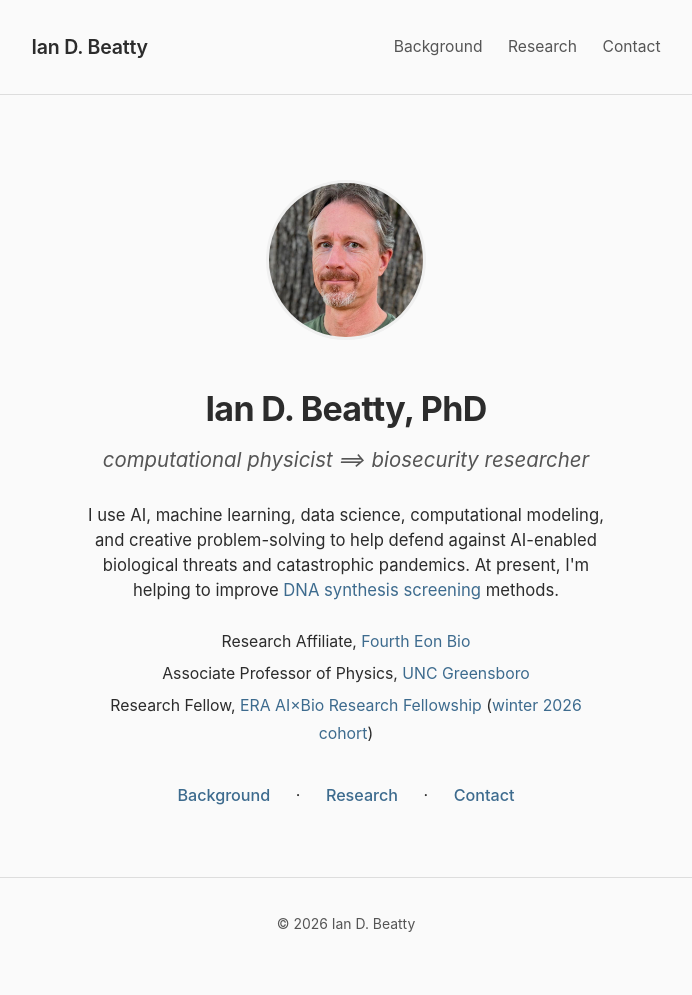
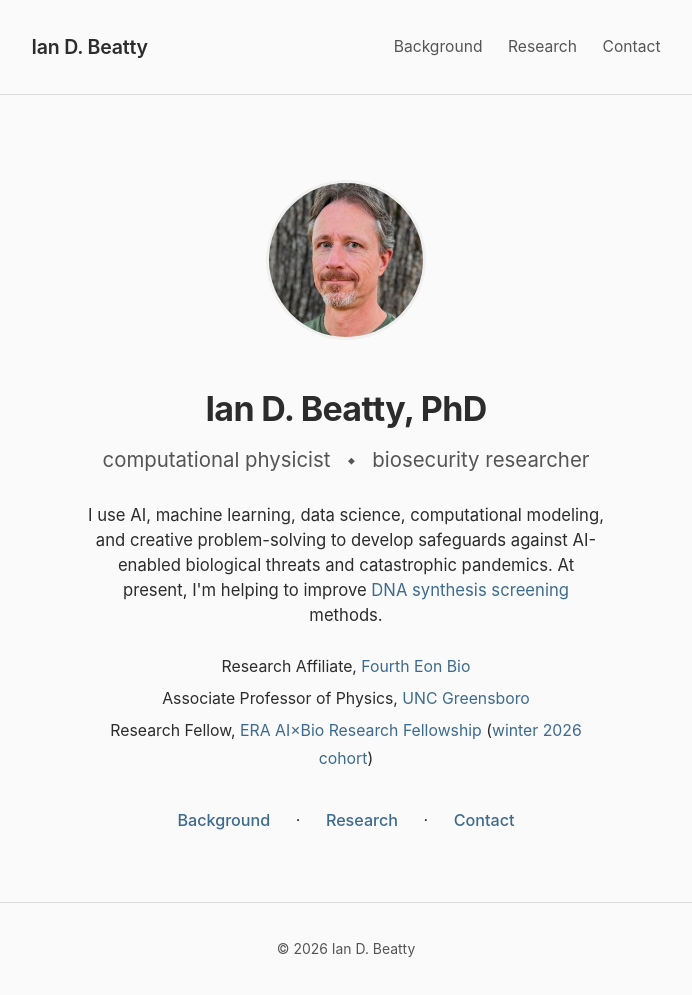
Before and after one commit to ibeatty/ibeatty.github.io, a Jekyll site: the page built from index.md, in a window 1280 px wide. Shown: the whole page, without its empty margins (294-986 px from the left). Built offline with Jekyll 4.4.1, drawn with Linux system fonts in a browser that asks for light colours; before the commit the page ends 970 px from its top, so only the background shows below that.

```diff
--- a/assets/css/custom.css
+++ b/assets/css/custom.css
@@ -191,7 +191,6 @@ hr {
   color: var(--color-text-secondary);
   margin-bottom: 1.5rem;
   font-weight: 400;
-  font-style: italic;
 }
 
 .landing .bio {
--- a/index.md
+++ b/index.md
@@ -7,9 +7,9 @@ title: Home
   <img src="{{ '/assets/images/headshot.jpg' | relative_url }}" alt="Ian D. Beatty" class="headshot">
 
   <h1>Ian D. Beatty, PhD</h1>
-  <p class="tagline">computational physicist &#10233; biosecurity researcher</p>
+  <p class="tagline">computational physicist &nbsp; ⬩ &nbsp; biosecurity researcher</p>
 
-  <p class="bio">I use AI, machine learning, data science, computational modeling, and creative problem-solving to help defend against AI-enabled biological threats and catastrophic pandemics. At present, I'm helping to improve <a href="https://www.rand.org/pubs/research_reports/RRA3329-1.html">DNA synthesis screening</a> methods.</p>
+  <p class="bio">I use AI, machine learning, data science, computational modeling, and creative problem-solving to develop safeguards against AI-enabled biological threats and catastrophic pandemics. At present, I'm helping to improve <a href="https://www.rand.org/pubs/research_reports/RRA3329-1.html">DNA synthesis screening</a> methods.</p>
 
   <div class="affiliations">
     <p>Research Affiliate, <a href="https://fourtheon.bio/">Fourth Eon Bio</a></p>
```
Also changed, not shown: research.md (+1 -1 lines).
